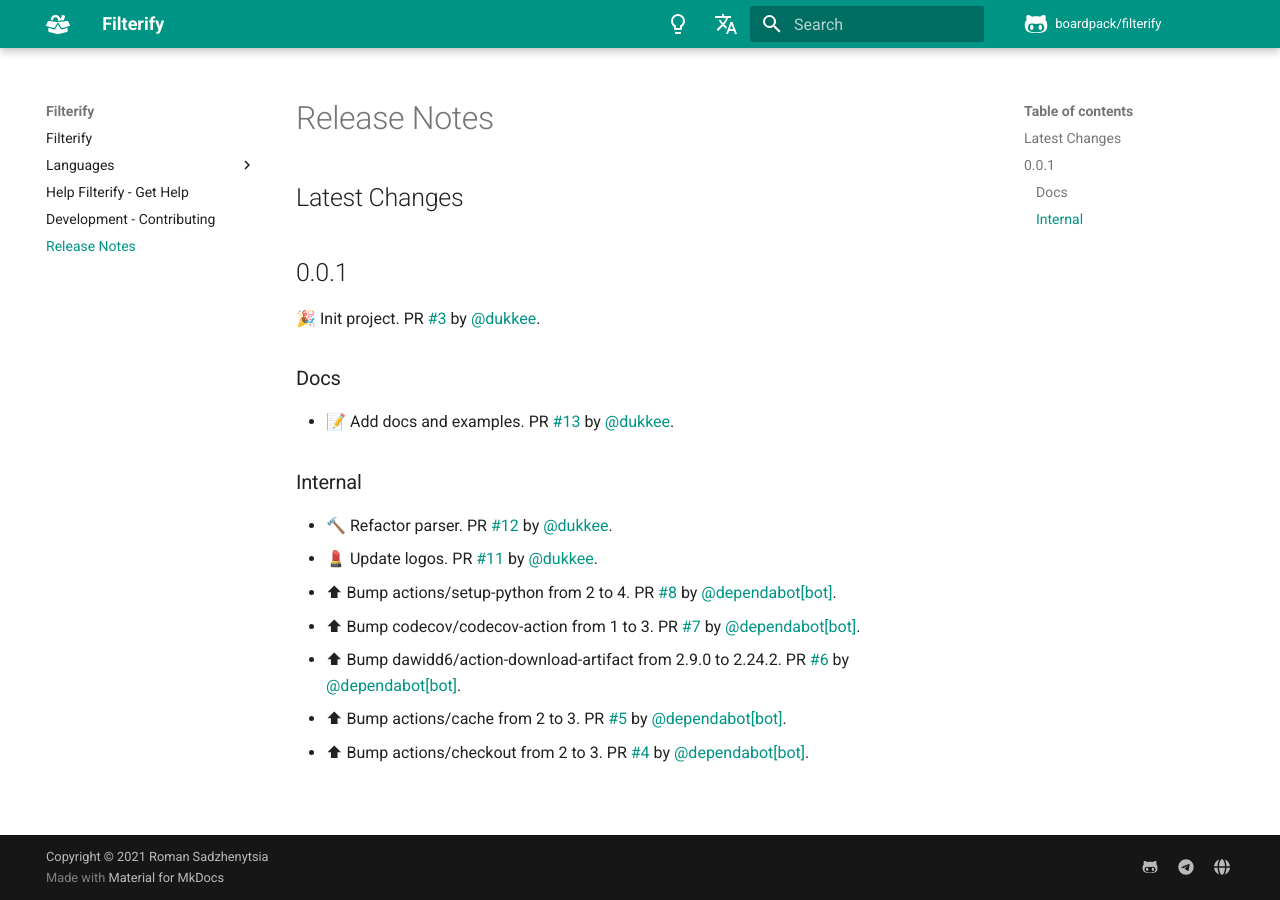
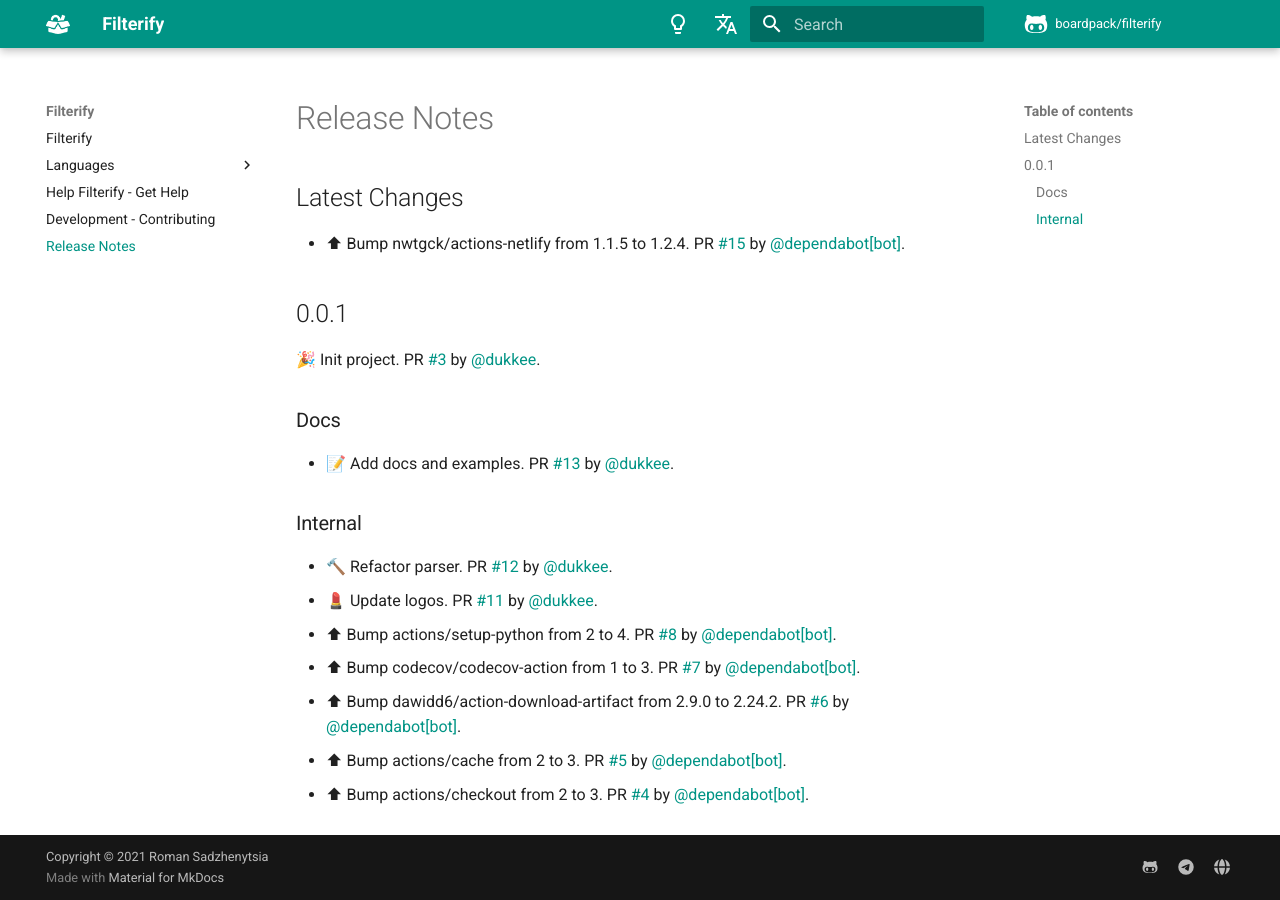
Before and after one commit to boardpack/filterify, an MkDocs documentation site: the page built from docs/en/docs/release-notes.md, in a window 1280 px wide. Built offline with MkDocs 1.6.1 and Material for MkDocs 9.7.7, drawn with Linux system fonts in a browser that asks for light colours; comment, search, counter and statistics services are not loaded.

Commit message:
📝 Update release notes

```diff
--- a/docs/en/docs/release-notes.md
+++ b/docs/en/docs/release-notes.md
@@ -2,6 +2,7 @@
 
 ## Latest Changes
 
+* ⬆ Bump nwtgck/actions-netlify from 1.1.5 to 1.2.4. PR [#15](https://github.com/boardpack/filterify/pull/15) by [@dependabot[bot]](https://github.com/apps/dependabot).
 
 ## 0.0.1
 
```
